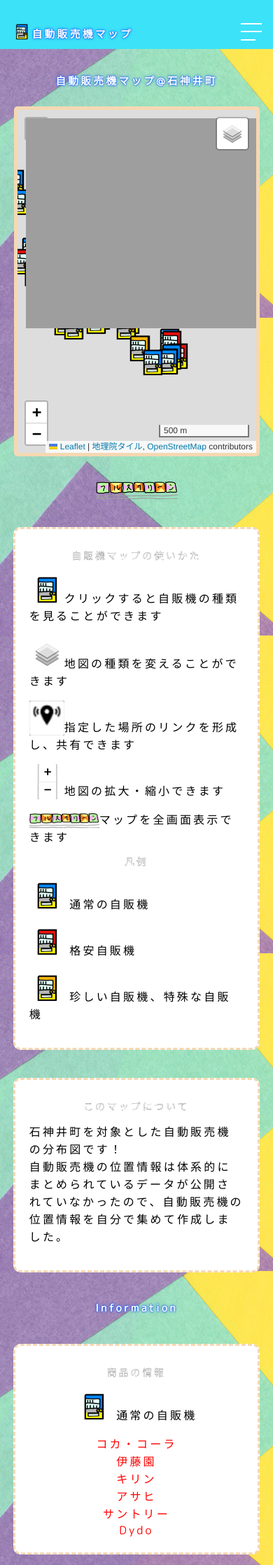
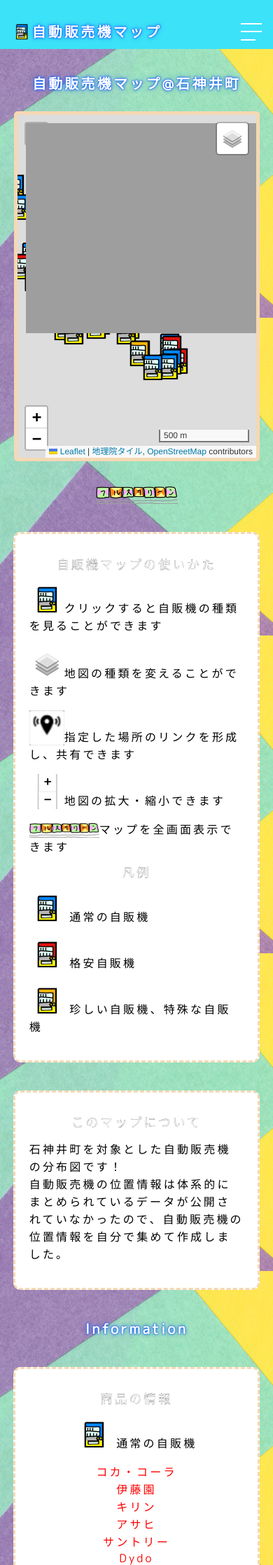
Before and after one commit to kokuto821/jihankimap.io, a PHP site: page / in a window 390 px wide. Shown: the top 2236 px of the page at 70% size. Run offline with PHP 8.4, Linux system fonts and the light colour scheme; some libraries are stand-ins or nearby versions.

Commit message:
(´ﾟωﾟ｀)

```diff
--- a/css/clipboard.txt
+++ b/css/clipboard.txt
@@ -10,3 +10,4 @@
   transform: scale(1.2);
   transition-duration: 0.3s;
 }
+font-size: 3.8vw;
--- a/css/styles.css
+++ b/css/styles.css
@@ -27,7 +27,7 @@ header {
 h1 {
    font-family: "M PLUS Rounded 1c";
    margin: 0; padding: 0;
-   font-size: 3.8vw;
+   font-size:20px;
    text-shadow:
 		0 0 0.05em #0755ffad,
 		0 0 0.10em #0755ffad,
@@ -263,7 +263,7 @@ margin-left: 25px;
    padding: 0 4%;
 }
 h2 {
-   font-size: 3.5vw;
+   font-size:17.5px;
    line-height: 1;
    text-align: center;
    -webkit-text-stroke: 0.05vw rgba(0, 0, 0, 0.795);
```
